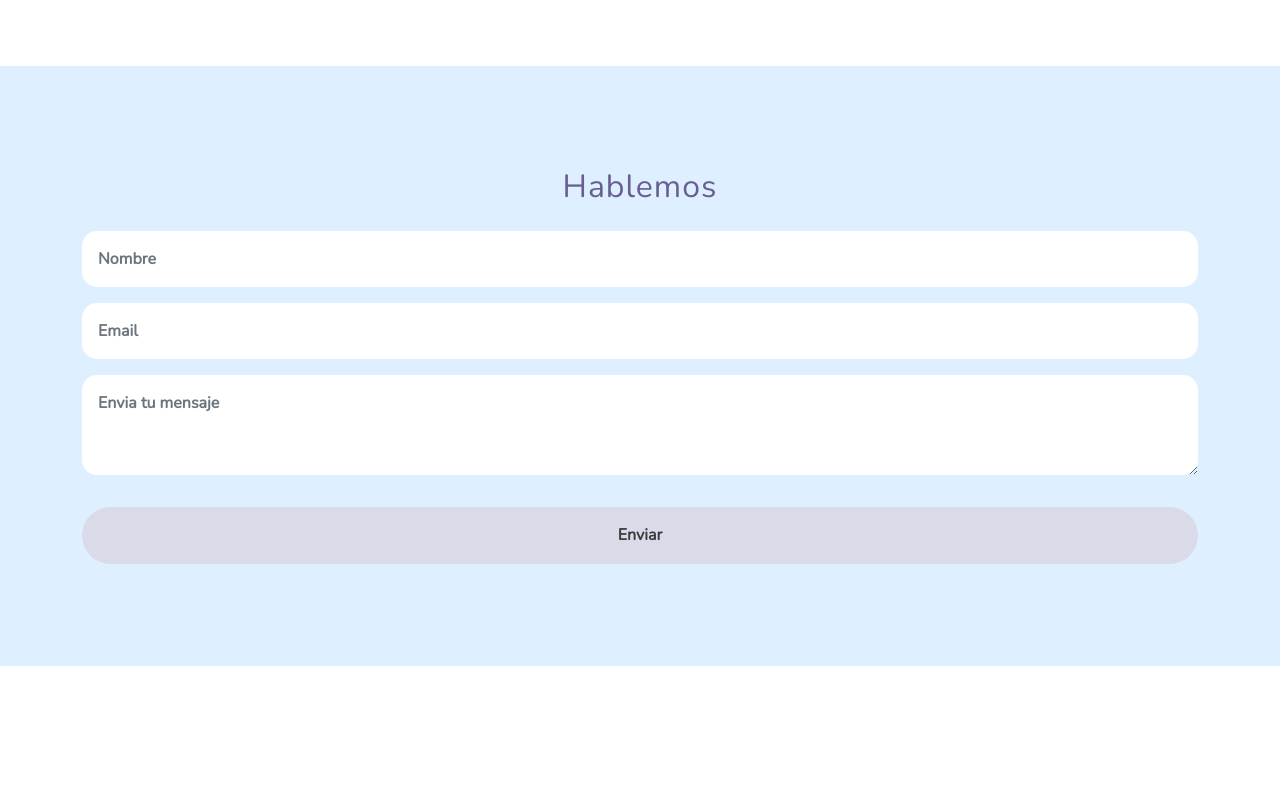
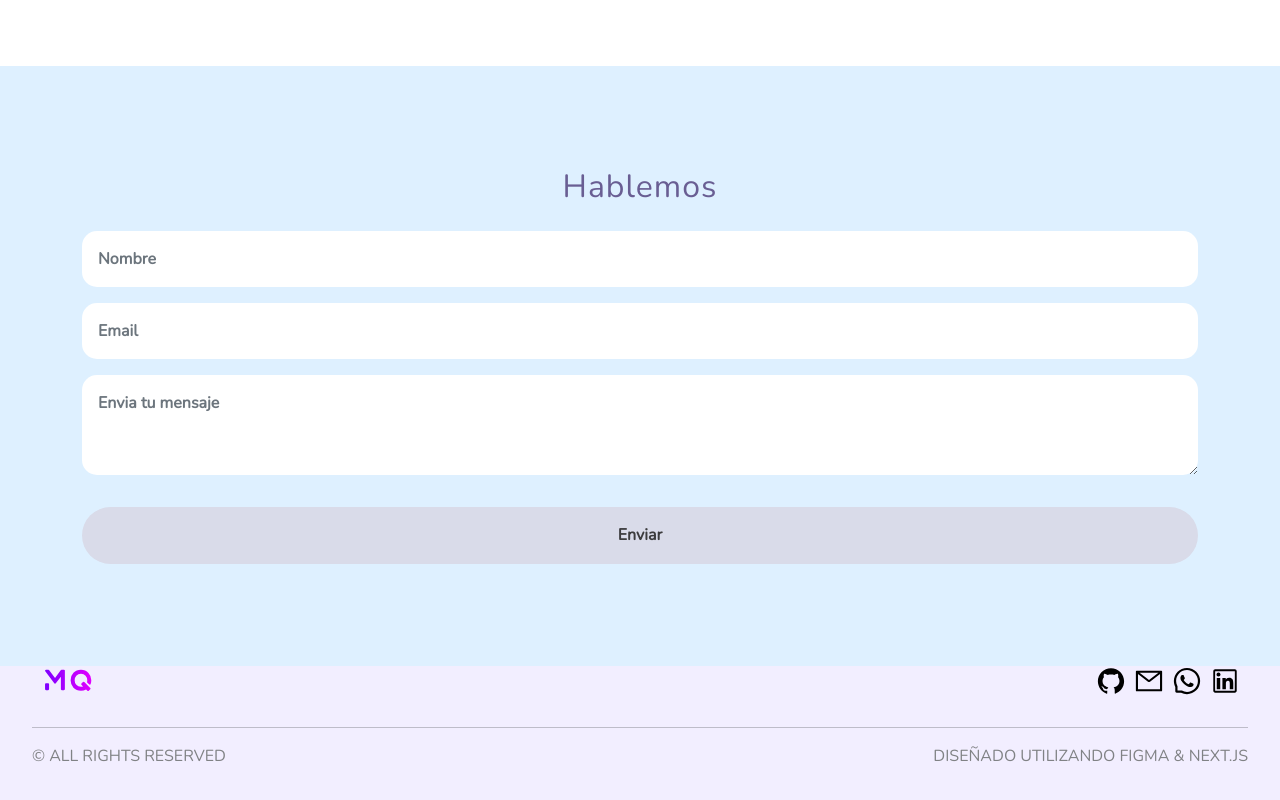
Before and after one commit to matias798/portfolio-nextjs, a Next.js app: page / in a window 1280 px wide. Shown: the part 3420-4220 px from the top of the page. Before the commit the page ends 4086 px from the top, so only its background shows below. Built offline with nearby package versions, Linux system fonts and the light colour scheme.

Commit message:
added ➕ Footer component to landing

```diff
--- a/pages/Landing.js
+++ b/pages/Landing.js
@@ -6,6 +6,7 @@ import Projects from "./components/Projects.js";
 import Experience from "./components/Experience.js";
 import Skills from "./components/Skills.js";
 import Contact from "./components/Contact.js";
+import Footer from "./components/Footer.js";
 
 import { useEffect } from "react";
 export default function Index() {
@@ -49,6 +50,7 @@ export default function Index() {
         <Experience />
         <Skills />
         <Contact />
+        <Footer />
       </div>
     </>
   );
```
